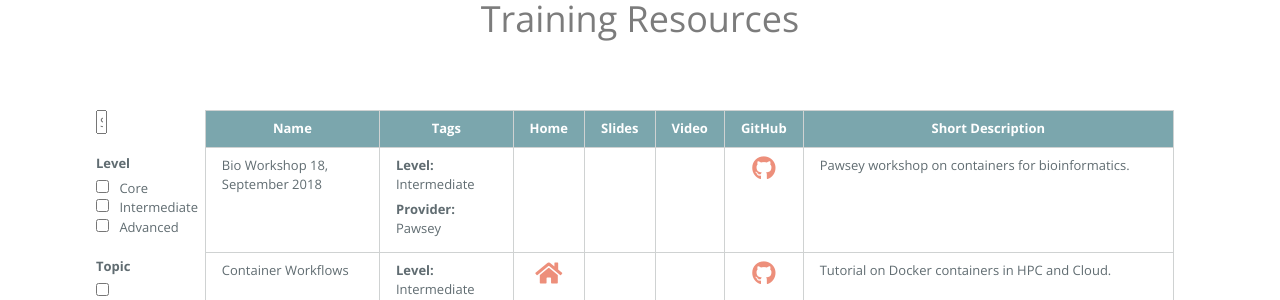
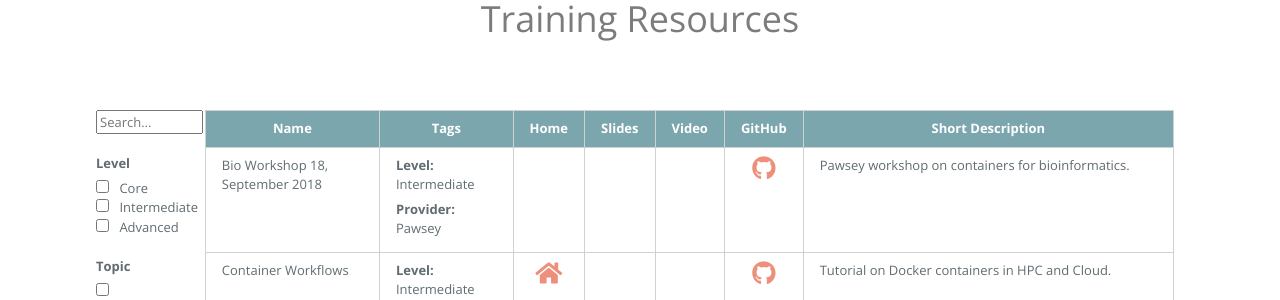
Before and after one commit to PawseySC/PawseySC.github.io, a Jekyll site: the page built from training.md, in a window 1280 px wide. Shown: the part 174-474 px from the top of the page. Built offline with Jekyll 4.4.1, drawn with Linux system fonts in a browser that asks for light colours; our own code applies the rules of GitHub Pages for plain Markdown files; the repository's description, which GitHub fills in, is left out.

Commit message:
5th test at left section width

```diff
--- a/_layouts/default.html
+++ b/_layouts/default.html
@@ -23,7 +23,7 @@
     <div class="main-content">
       <div class="main-content-search">
         <div>
-          <input id="searchInput" type="text" placeholder="Search..." style="width: 10%;">
+          <input id="searchInput" type="text" placeholder="Search..." style="width: 98%;">
         </div>
         <div class="search-label">
           <label>Level</label>
```
